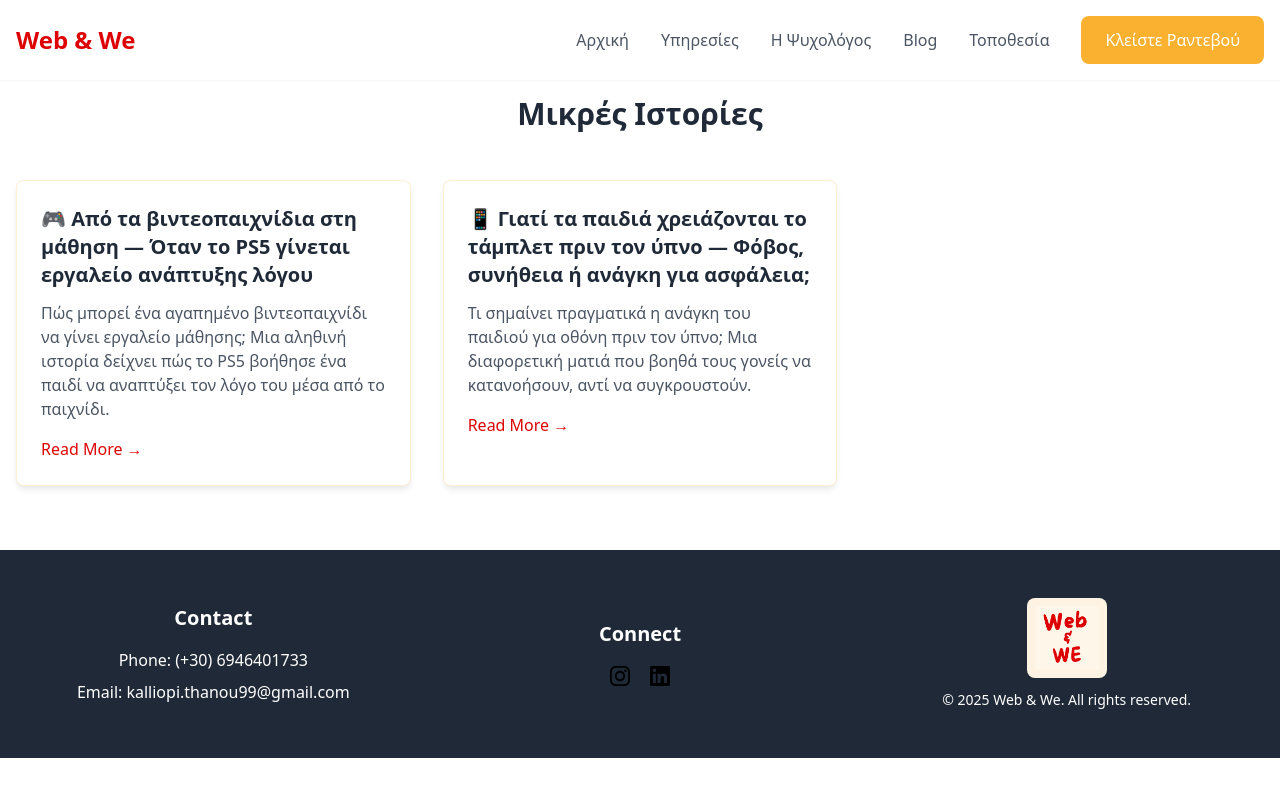
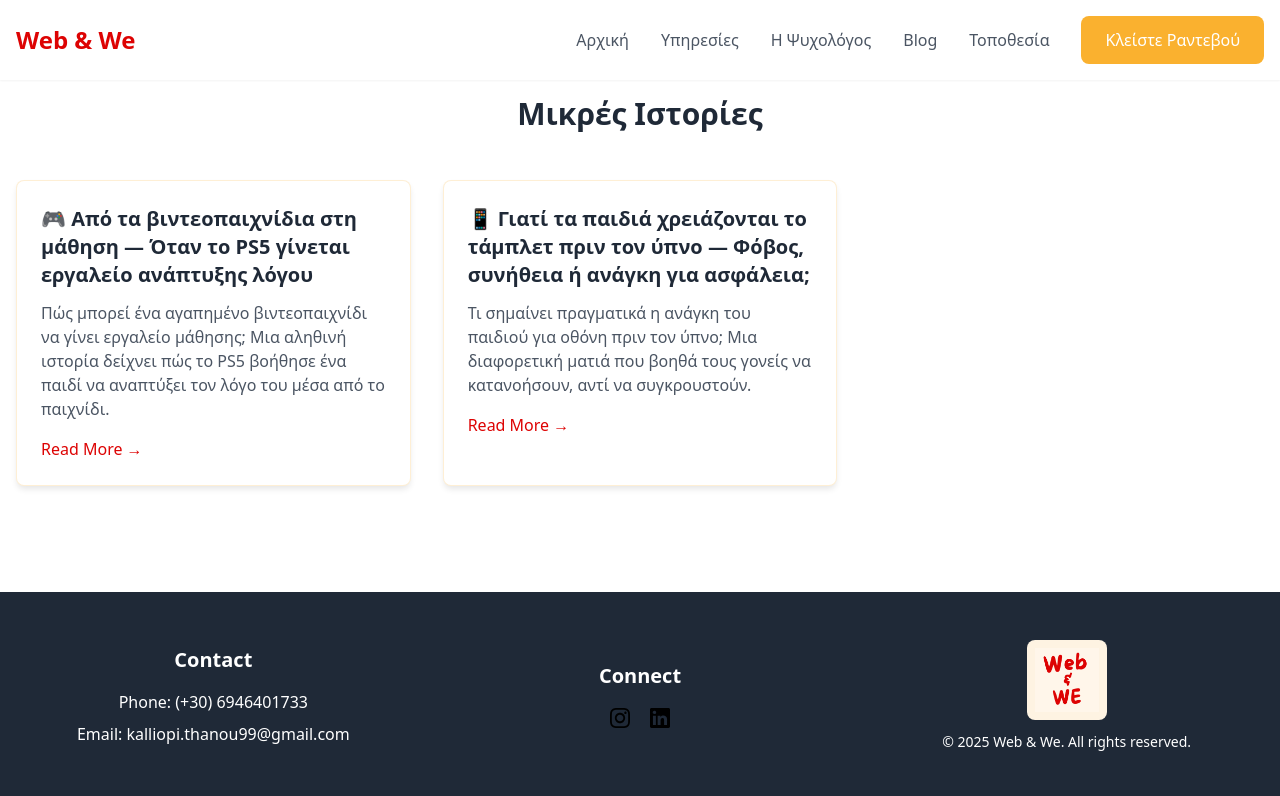
Before and after one commit to panoskyr/static-kalliope, a plain HTML site: page blog.html in a window 1280 px wide. Drawn offline with nearby package versions, Linux system fonts and the light colour scheme.

Commit message:
make footer stick at bottom of page

```diff
--- a/blog.html
+++ b/blog.html
@@ -25,9 +25,9 @@
 
 </head>
 
-<body class="font-sans antialiased text-gray-800">
+<body class="font-sans antialiased text-gray-800 min-h-screen flex flex-col">
     <div id="header"></div>
-    <main class="container mx-auto pt-24 px-4 py-16">
+    <main class="container mx-auto pt-24 px-4 py-16 flex-1">
         <h2 class="text-3xl font-bold text-center mb-12">Μικρές Ιστορίες</h2>
         <div id="blog-posts"></div>
     </main>
--- a/components/footer.js
+++ b/components/footer.js
@@ -1,6 +1,6 @@
 function insertFooter() {
     const footer = `
-    <footer class="bg-gray-800 text-white py-12">
+    <footer class="bg-gray-800 text-white py-12 mt-auto">
         <div class="container mx-auto px-4">
             <div class="grid grid-cols-1 md:grid-cols-3 gap-8 text-center items-center">
                 <div>
```
Also changed, not shown: index.html (+2 -2 lines), post.html (+2 -2 lines).
